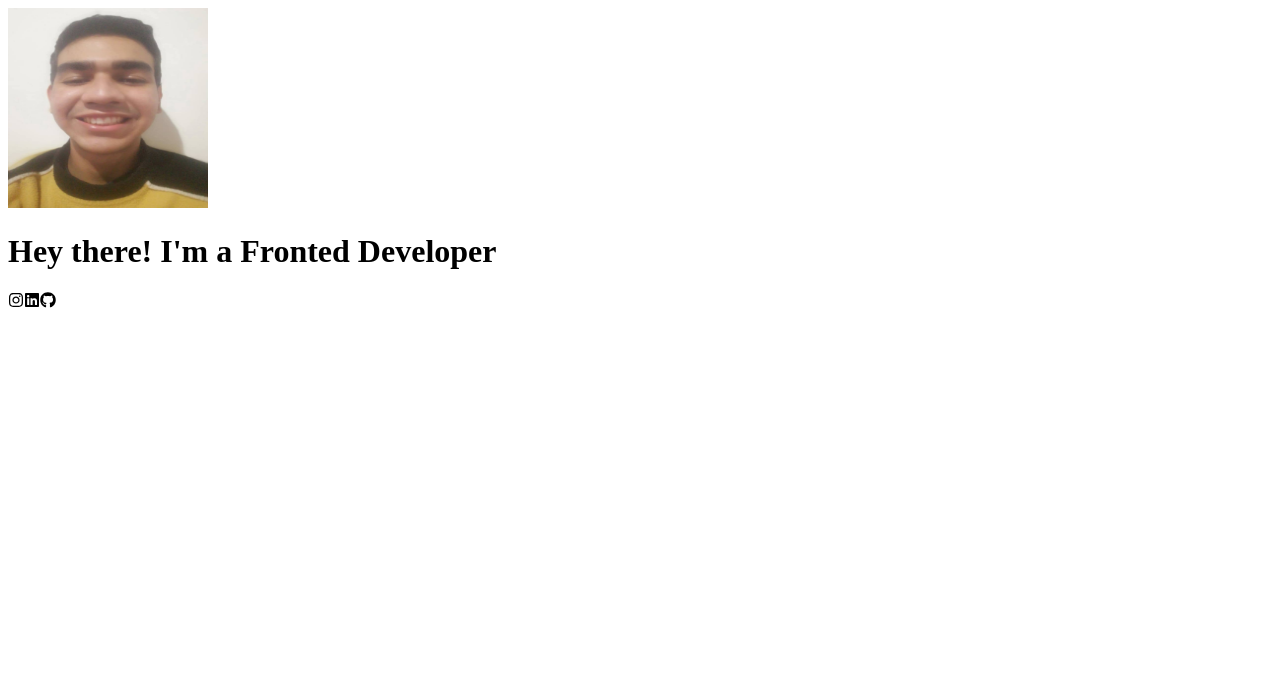
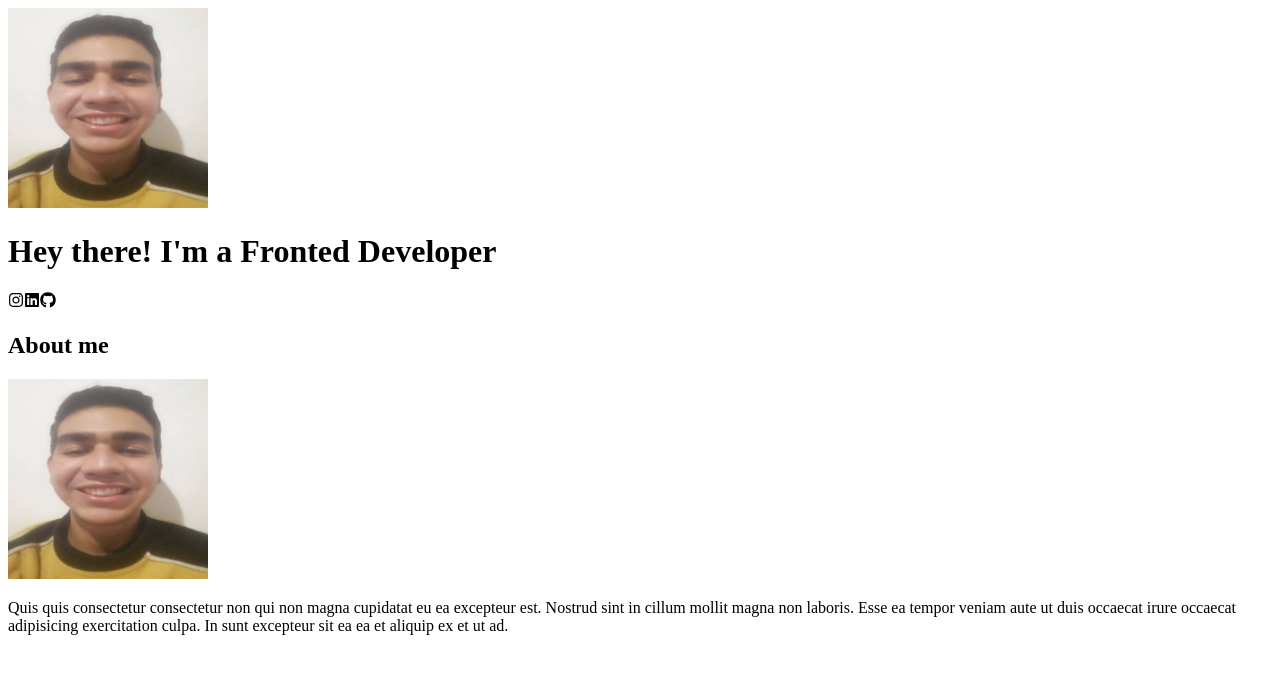
Before and after one commit to plumreiss/angelpadrino, a Next.js app: page / in a window 1280 px wide. Shown: the top 674 px of the page. Built offline with nearby package versions, Linux system fonts and the light colour scheme.

Commit message:
feat: add content about me

```diff
--- a/src/pages/index.js
+++ b/src/pages/index.js
@@ -16,6 +16,29 @@ export default function Main() {
         <FaLinkedin />
         <FaGithub />
       </div>
+
+      <div>
+        <h2>About me</h2>
+        <div>
+          <div>
+            <Image
+              src="/my-profile-photo.jpg"
+              height={200}
+              width={200}
+              alt="Angel Padrino"
+            />
+            <div>
+              <p>
+                Quis quis consectetur consectetur non qui non magna cupidatat eu
+                ea excepteur est. Nostrud sint in cillum mollit magna non
+                laboris. Esse ea tempor veniam aute ut duis occaecat irure
+                occaecat adipisicing exercitation culpa. In sunt excepteur sit
+                ea ea et aliquip ex et ut ad.
+              </p>
+            </div>
+          </div>
+        </div>
+      </div>
     </div>
   );
 }
```
